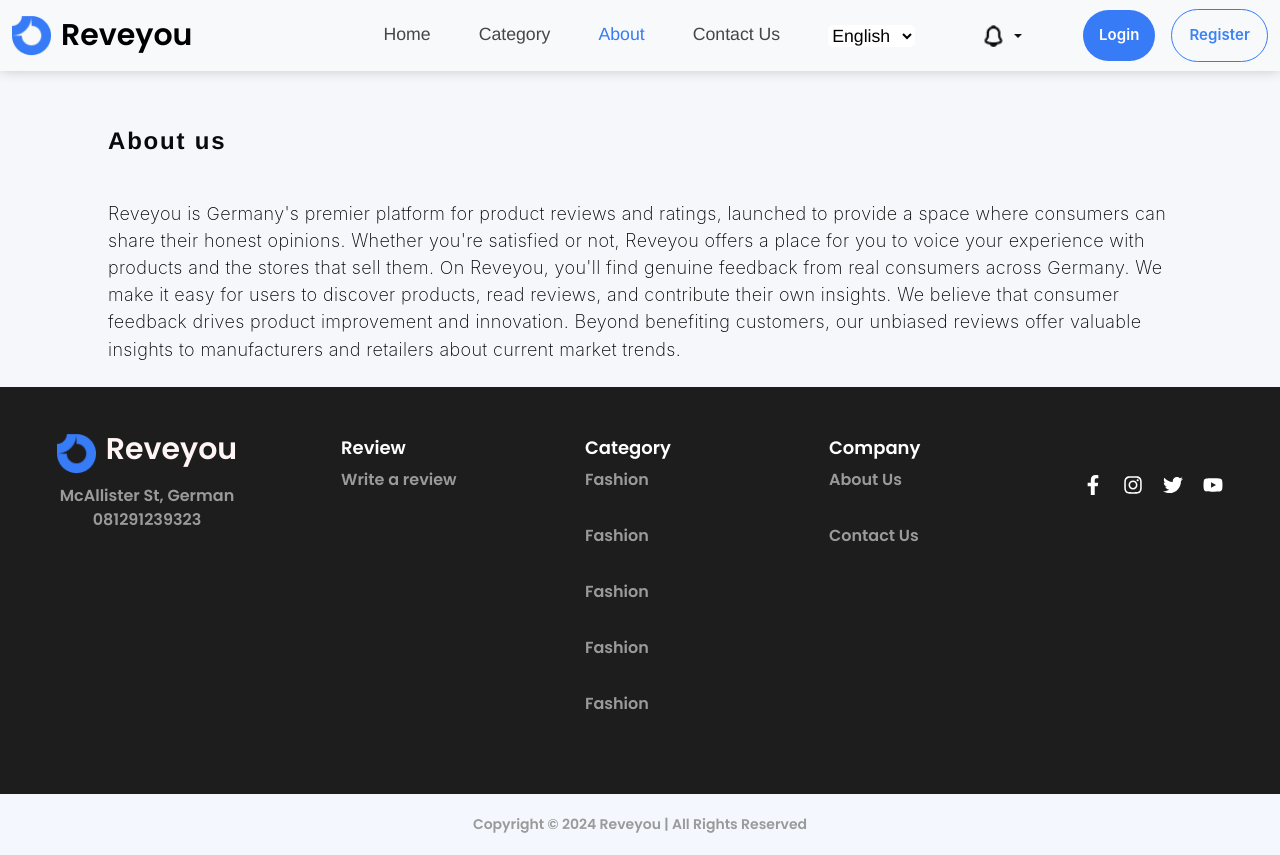
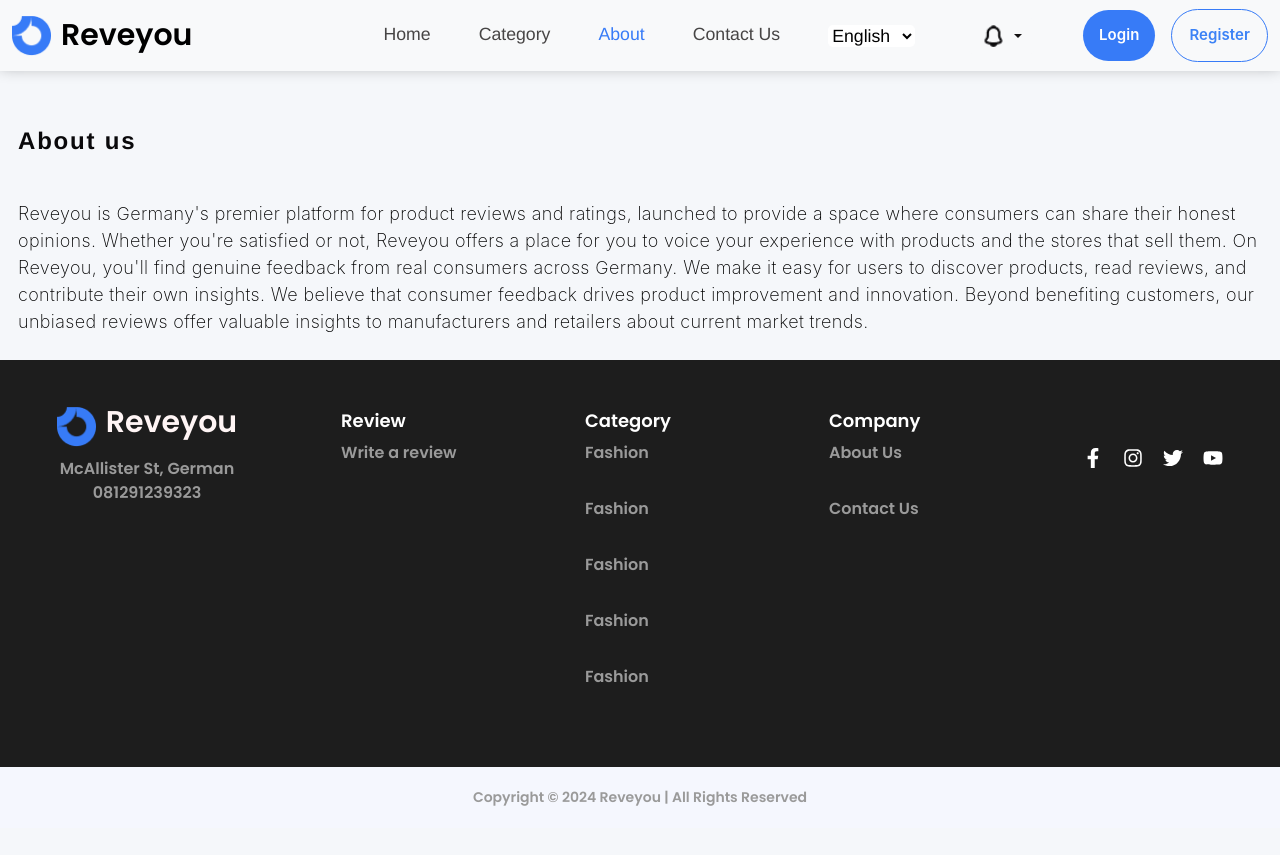
Before and after one commit to saraabdelrhman/wallet-market-master, a React (Create React App) app: page /about in a window 1280 px wide. After the commit the page ends 828 px from the top, so only its background shows below. Built offline with nearby package versions, Linux system fonts and the light colour scheme.

Commit message:
about us page size

```diff
--- a/src/components/About.css
+++ b/src/components/About.css
@@ -1,7 +1,7 @@
 .about-container {
   width: 100%;
   max-width: 1440px;
-  padding: 0 100px;
+  padding: 0 10px;
   display: flex;
   flex-direction: column;
   gap: 20px;
--- a/src/components/Reviews.js
+++ b/src/components/Reviews.js
@@ -74,7 +74,7 @@ export default function Reviews({ content }) {
   const isMobile = window.innerWidth <= 768;
 
   // Set size based on screen size
-  const starSize = isMobile ? '40px' : '50px';
+  const starSize = isMobile ? '33px' : '50px';
   return (
     <div className="container w-100">
       <header className="header" style={{ backgroundColor: 'transparent' }}>
```
